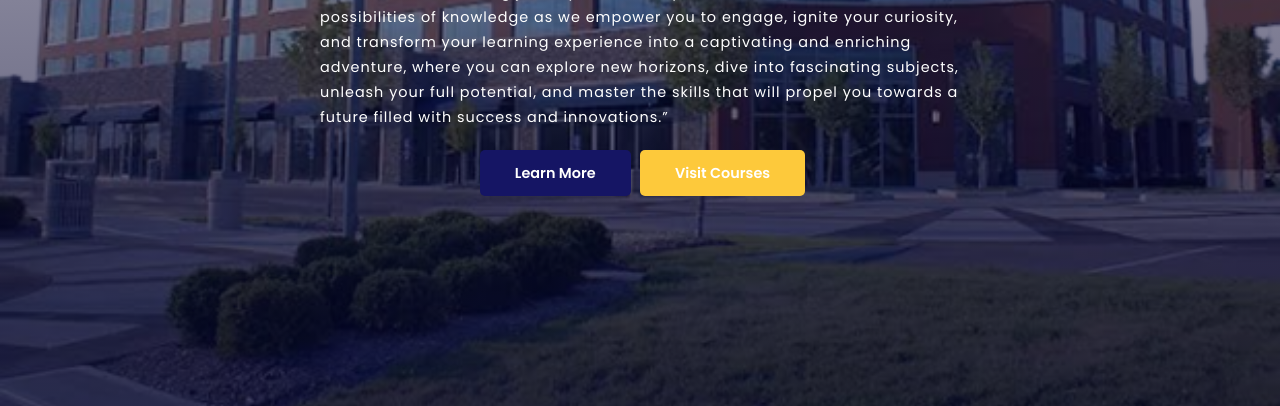
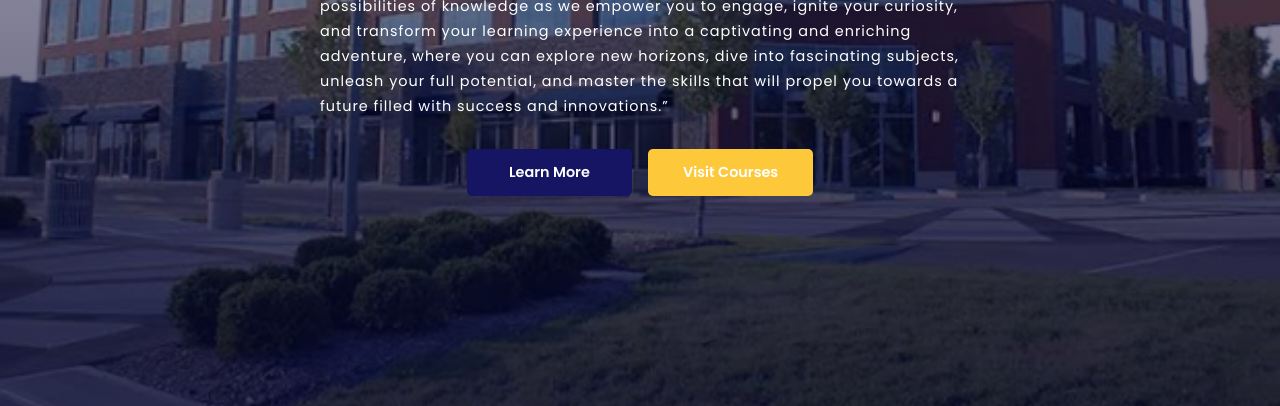
Before and after one commit to khennyboy/Repo, a plain HTML site: page index.html in a window 1280 px wide. Shown: the part 394-800 px from the top of the page. Drawn offline with Linux system fonts and the light colour scheme.

```diff
--- a/index.css
+++ b/index.css
@@ -123,6 +123,9 @@
 }
 #home .btn{
     margin-top: 30px;
+    display: grid;
+    grid-template-columns: 1fr 1fr;
+    grid-gap: 1em
 }
 #home a{
     text-decoration: none;
@@ -131,12 +134,13 @@
     background-color: #fff;
     font-weight: 600;
     border-radius: 5px;
+    text-align: center;
 }
 #home div.btn a.blue{
     color: #fff;
     background: rgb(21, 21, 100);
     transition: 0.3s ease;
-    margin-left: 5px;
+    display: inline-block;
 }
 #home div.btn a.blue:hover{
     color: rgb(21, 21, 100);
@@ -146,7 +150,7 @@
     color: #fff;
     background: #FDC93B;
     transition: 0.3s ease;
-    margin-left: 5px;
+    display: inline-block;
 }
 #home div.btn a.yellow:hover{
     color: #FDC93B;
```
